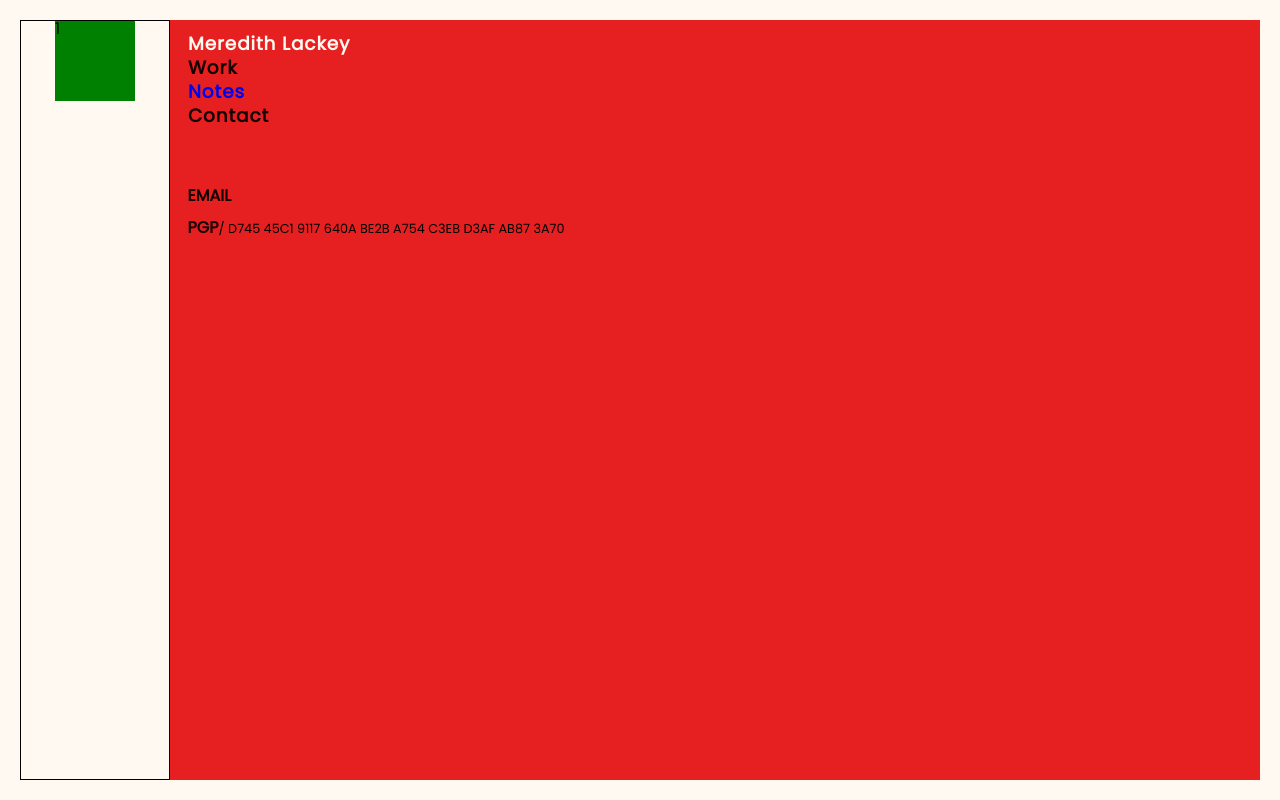
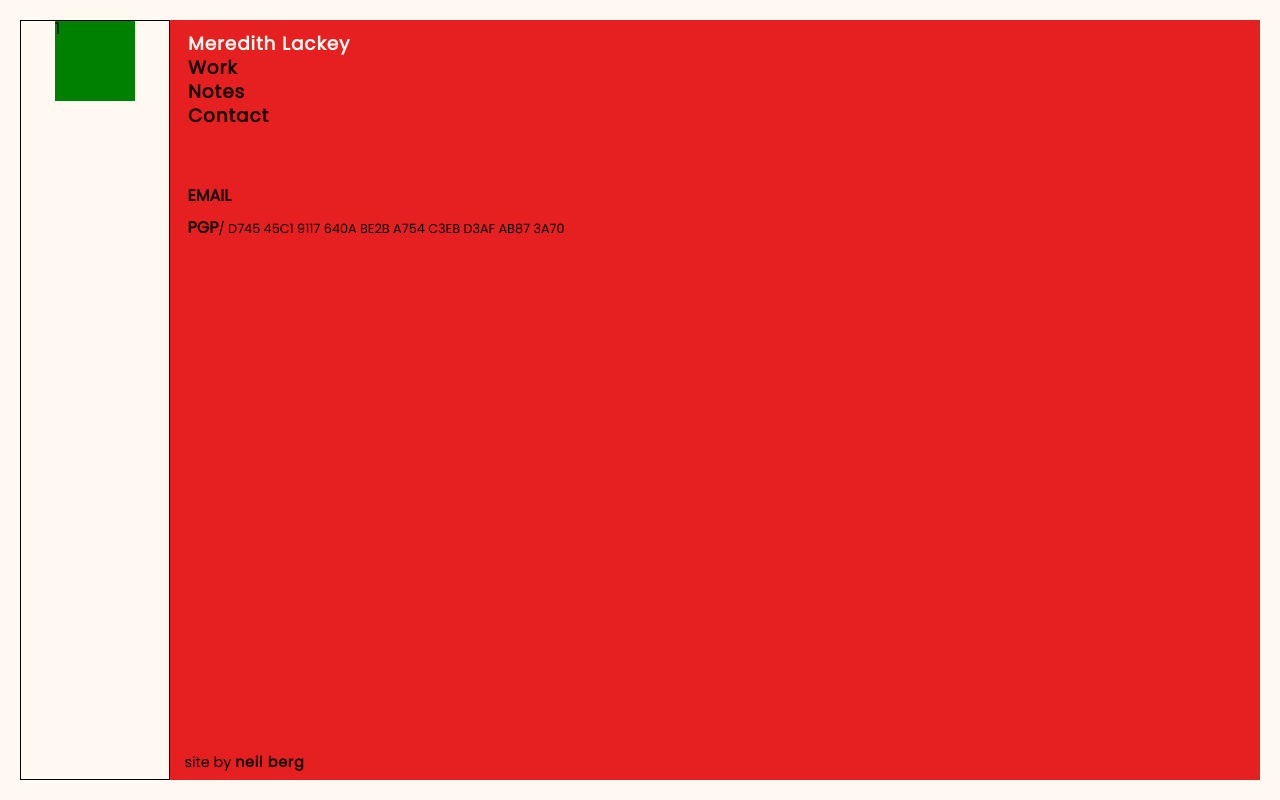
Before and after one commit to neil-berg/mlackey, a React (Create React App) app: page /contact in a window 1280 px wide. Built offline with nearby package versions, Linux system fonts and the light colour scheme.

Commit message:
NavBar with highlighted current page

```diff
--- a/src/components/App.js
+++ b/src/components/App.js
@@ -6,7 +6,6 @@ import NavBar from './NavBar';
 import About from './About';
 import Work from './Work';
 import Contact from './Contact';
-import Footer from './Footer';
 import NotFound from './NotFound';
 
 import '../index.css';
--- a/src/components/Contact.js
+++ b/src/components/Contact.js
@@ -9,6 +9,7 @@ const Main = styled.main`
   // viewport height space below NavBar (120px) + 20px of
   // margin above NavBar and below this section (40px total)
   min-height: calc(100vh - 160px);
+  position: relative;
 
   a {
     display: block;
@@ -30,6 +31,23 @@ const Main = styled.main`
 
   .pgp-numbers {
     font-size: 0.8em;
+  }
+
+  p.footer {
+    position: absolute;
+    bottom: 0.75em;
+    left: 1em;
+    font-size: 0.9em;
+
+    a {
+      display: inline;
+      font-weight: bold;
+      letter-spacing: 0.05em;
+      transition: all 0.3s ease-out;
+      :hover {
+        color: var(--white);
+      }
+    }
   }
 `;
 
@@ -60,6 +78,9 @@ class Contact extends React.Component {
         <span className="pgp-numbers">
           / D745 45C1 9117 640A BE2B A754 C3EB D3AF AB87 3A70
         </span>
+        <p className="footer">
+          site by <a href="https://neilberg.dev">neil berg</a>
+        </p>
       </Main>
     );
   }
--- a/src/components/Footer.js
+++ /dev/null
@@ -1,31 +0,0 @@
-import React from 'react';
-import styled from 'styled-components';
-
-const StyledFooter = styled.footer`
-  position: absolute;
-  bottom: 30px;
-  left: 160px;
-  padding-left: 1.75em;
-  color: var(--black);
-  font-size: 0.85em;
-
-  a {
-    letter-spacing: 0.05em;
-    color: var(--black);
-    font-weight: bold;
-    transition: all 0.3s ease-out;
-    :hover {
-      color: var(--white);
-    }
-  }
-`;
-
-const Footer = () => (
-  <StyledFooter>
-    <p>
-      site by <a href="https://neilberg.dev">neil berg</a>
-    </p>
-  </StyledFooter>
-);
-
-export default Footer;
--- a/src/components/NavBar.js
+++ b/src/components/NavBar.js
@@ -12,39 +12,76 @@ const NavContainer = styled.ul`
   padding: 1.75em;
   background: var(--red);
 
-  > li {
+  li {
     padding: 0.15em 0;
     font-size: 1.15em;
     font-weight: bold;
     letter-spacing: 0.05em;
   }
+
+  li a {
+    color: var(--black);
+    transition: all 0.3s ease-out;
+    :hover {
+      color: var(--white);
+    }
+  }
+
+  li a.selected {
+    color: var(--white);
+  }
 `;
 
-const StyledLink = styled(Link)`
-  color: ${props => (props.selected ? 'var(--white)' : 'var(--black)')};
-`;
+class NavBar extends React.Component {
+  state = { navValue: 'Meredith Lackey' };
 
-const NavBar = () => {
-  return (
-    <nav>
-      <NavContainer>
-        <li>
-          <StyledLink to="/" selected>
-            Meredith Lackey
-          </StyledLink>
-        </li>
-        <li>
-          <StyledLink to="/work">Work</StyledLink>
-        </li>
-        <li>
-          <a href="google.com">Notes</a>
-        </li>
-        <li>
-          <StyledLink to="/contact">Contact</StyledLink>
-        </li>
-      </NavContainer>
-    </nav>
-  );
-};
+  setNavValue = e => {
+    if (e.target.nodeName === 'A') {
+      this.setState({ navValue: e.target.innerText });
+    }
+  };
+
+  render() {
+    const navItems = [
+      { value: 'Meredith Lackey', path: '/' },
+      { value: 'Work', path: '/work' },
+      {
+        value: 'Notes',
+        path:
+          'https://docs.google.com/document/d/1BC2HZorFld9sInMfIKiXZGsLbNu1UgW5zJbdb39VeLk/edit?usp=sharing'
+      },
+      { value: 'Contact', path: '/contact' }
+    ];
+    const navList = navItems.map((item, i) => {
+      if (item.value !== 'Notes') {
+        return (
+          <li key={i}>
+            <Link
+              to={`${item.path}`}
+              className={`${
+                item.value === this.state.navValue ? 'selected' : ''
+              }`}
+            >
+              {item.value}
+            </Link>
+          </li>
+        );
+      } else {
+        return (
+          <li key={i}>
+            <a href={`${item.path}`} target="_blank">
+              {item.value}
+            </a>
+          </li>
+        );
+      }
+    });
+    return (
+      <nav onClick={e => this.setNavValue(e)}>
+        <NavContainer>{navList}</NavContainer>
+      </nav>
+    );
+  }
+}
 
 export default NavBar;
```
